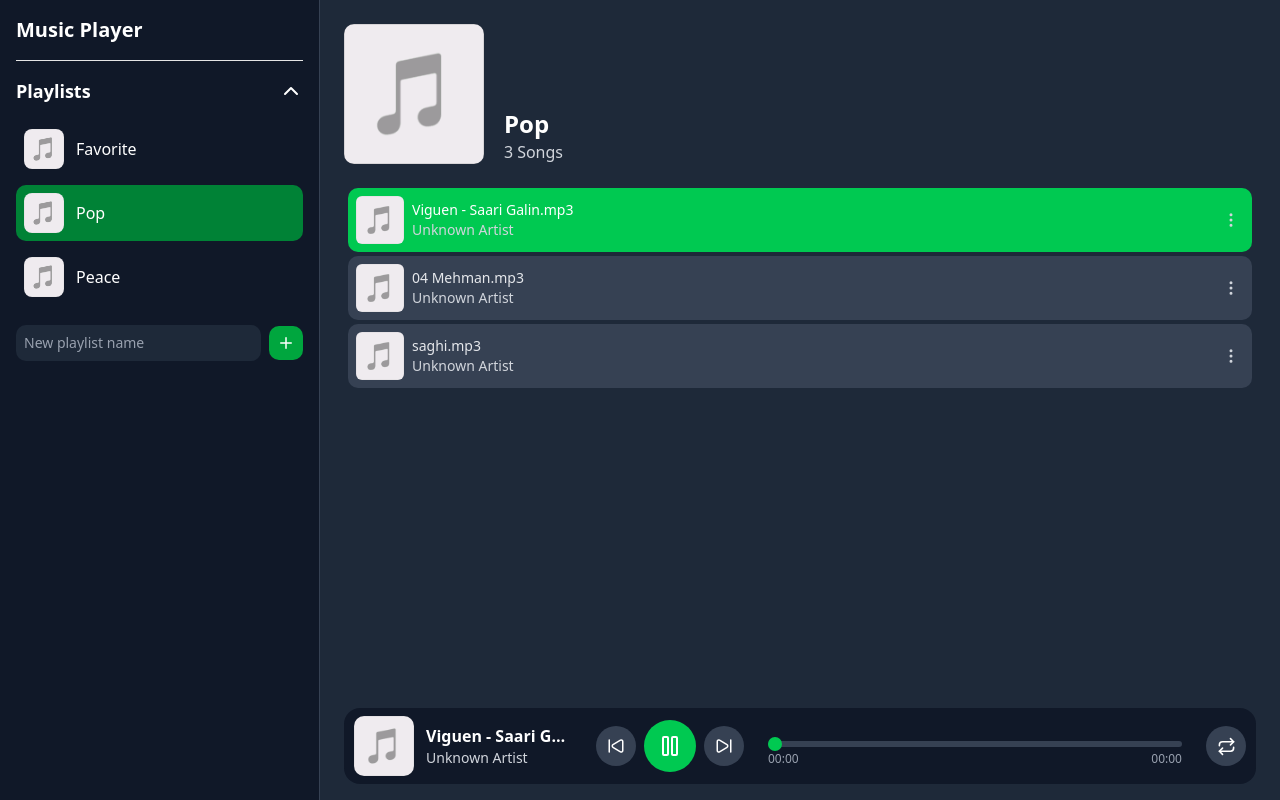
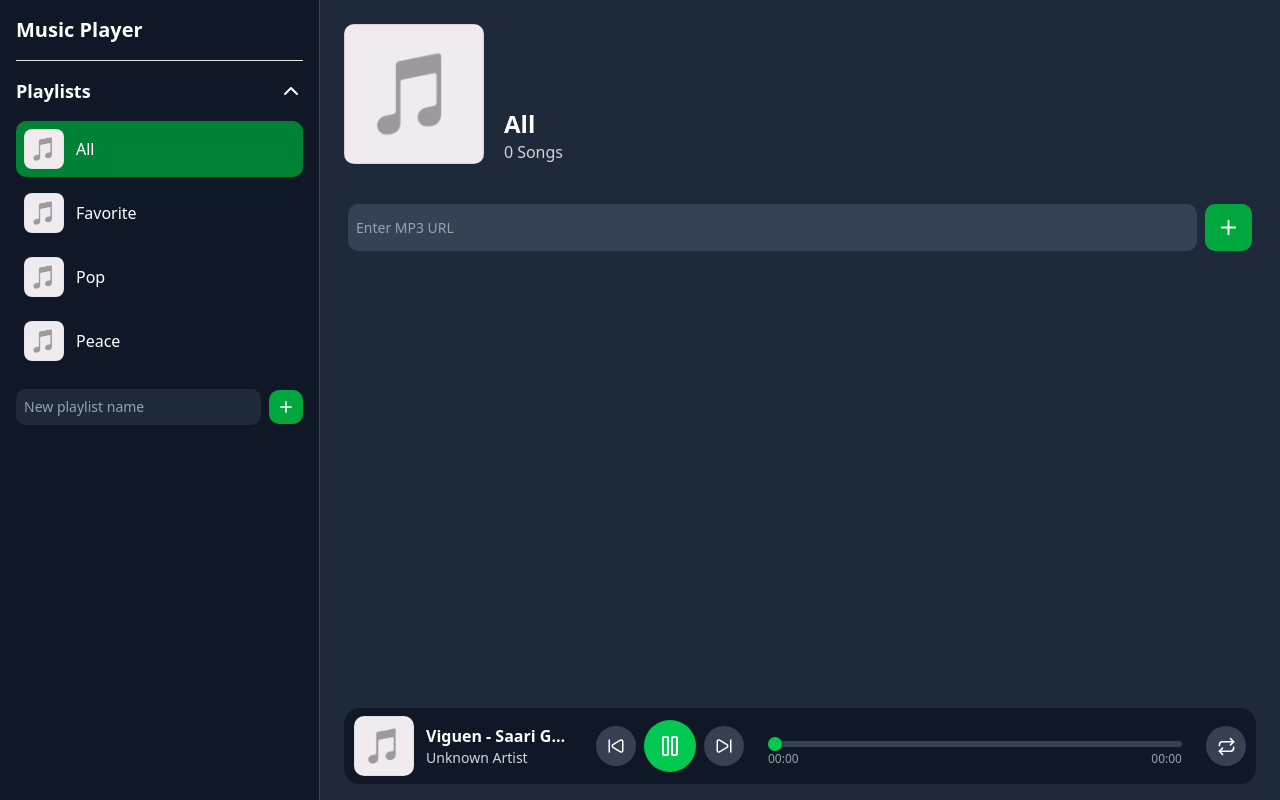
Before and after one commit to HASSANnu-source/music-player-nextjs, a Next.js app: page / in a window 1280 px wide. Built offline with nearby package versions, Linux system fonts and the light colour scheme.

Commit message:
add all playlist

```diff
--- a/app/components/MiniPlayer.tsx
+++ b/app/components/MiniPlayer.tsx
@@ -89,7 +89,7 @@ export default function MiniPlayer({
         <ChevronDown size={22} />
       </button>
 
-      <div className="absolute top-5 text-center">
+      <div className="absolute sm:static top-5 text-center">
         <p className="font-semibold text-sm text-gray-300">
           PLAYING FROM
         </p>
@@ -101,7 +101,7 @@ export default function MiniPlayer({
       <img
         src={metadata.picture}
         alt="cover"
-        className="w-60 h-60 rounded-2xl object-cover transition-transform duration-500"
+        className="w-60 h-60 object-cover transition-transform duration-500"
       />
 
       <div className="text-center">
--- a/app/components/MusicPlayer.tsx
+++ b/app/components/MusicPlayer.tsx
@@ -34,18 +34,12 @@ interface MusicPlayerProps {
 export default function MusicPlayer({ playlists, selectedPlaylist }: MusicPlayerProps) {
   const proxy = "/api/proxy";
 
-  const [currentPlaylistName, setCurrentPlaylistName] = useState<string>(selectedPlaylist);
   const [favoritePlaylist, setfavoritePlaylist] = useState<string[]>([]);
   const [currentPlaylist, setCurrentPlaylist] = useState<string[]>(
     playlists[0]?.tracks ?? []
   );
-
-  // currentIndex فقط وقتی مقدار می‌گیره که کاربر خودش انتخاب کنه (init = -1)
   const [currentIndex, setCurrentIndex] = useState<number>(0);
-
-  // منبع حقیقت برای پخش — فقط وقتی کاربر بخواد عوض میشه
   const [currentTrackUrl, setCurrentTrackUrl] = useState<string>("https://dlrrooz.top/2025/1/New/Viguen%20-%20Saari%20Galin.mp3");
-
   const [newTrack, setNewTrack] = useState("");
   const [isPlaying, setIsPlaying] = useState(false);
   const [isLooped, setIsLooped] = useState(false);
@@ -57,10 +51,11 @@ export default function MusicPlayer({ playlists, selectedPlaylist }: MusicPlayer
 
   const audioRef = useRef<HTMLAudioElement | null>(null);
   const pendingRequests = useRef<Set<string>>(new Set());
-  const saveTimer = useRef<number | null>(null);
   const mounted = useRef(true);
 
+  const currentPlaylistName = selectedPlaylist;
   const isFavorite = currentPlaylistName === "Favorite";
+  const isAll = currentPlaylistName === "All";
   const firstTrack = currentPlaylist[0];
 
   const getFileName = (url: string) => {
@@ -71,12 +66,6 @@ export default function MusicPlayer({ playlists, selectedPlaylist }: MusicPlayer
       return url;
     }
   };
-
-  // وقتی parent selectedPlaylist رو فرستاد، فقط اسم رو ست می‌کنیم.
-  useEffect(() => {
-    setCurrentPlaylistName(selectedPlaylist);
-  }, [selectedPlaylist]);
-
   // ---------------- load saved playlist ----------------
   useEffect(() => {
     mounted.current = true;
@@ -109,6 +98,14 @@ export default function MusicPlayer({ playlists, selectedPlaylist }: MusicPlayer
     try {
       const saved = localStorage.getItem(STORAGE_KEY);
       const parsed = saved ? JSON.parse(saved) : {};
+
+      // اگر پلی‌لیست All انتخاب شده
+      if (isAll) {
+        const allKeys = Object.keys(parsed.metadata ?? {});
+        setCurrentPlaylist(allKeys);
+        return;
+      }
+
       const allPlaylists = [...playlists, ...(parsed.playlists ?? [])];
       const pl = allPlaylists.find((p: Playlist) => p.name === currentPlaylistName);
       const newTracks = pl?.tracks ?? [];
@@ -125,10 +122,8 @@ export default function MusicPlayer({ playlists, selectedPlaylist }: MusicPlayer
       const pl = playlists.find((p) => p.name === currentPlaylistName);
       setCurrentPlaylist(pl?.tracks ?? []);
     }
-  }, [currentPlaylistName, favoritePlaylist, playlists, isFavorite]);
+  }, [currentPlaylistName, favoritePlaylist, playlists, isFavorite, isAll, allMetadata]);
 
-  // currentTrack بر اساس currentTrackUrl (که منبع حقیقت پخشه) یا در صورتی که null باشه،
-  // اگر کاربر ایندکس زده باشه از currentPlaylist[currentIndex] استفاده می‌کنیم.
   const currentTrack = currentTrackUrl ?? (currentIndex >= 0 ? currentPlaylist[currentIndex] : undefined);
 
   // ---------------- audio playback ----------------
@@ -349,56 +344,29 @@ export default function MusicPlayer({ playlists, selectedPlaylist }: MusicPlayer
     try {
       const saved = localStorage.getItem(STORAGE_KEY);
       if (!saved) return;
-
       const parsed = JSON.parse(saved);
       const playlist = parsed.playlists?.find((p: any) => p.name === playlistName);
       if (!playlist) return;
-
-      const removedTrack = playlist.tracks[idx];
       playlist.tracks.splice(idx, 1);
-
       parsed.playlists = parsed.playlists.map((p: any) =>
         p.name === playlistName ? playlist : p
       );
-
-      // بررسی وجود آهنگ در سایر پلی‌لیست‌ها و Favorite
-      const allOtherPlaylists = parsed.playlists.filter(
-        (p: any) => p.name !== playlistName
-      );
-      const favorite = parsed.favoritePlaylist ?? [];
-
-      const stillExists =
-        favorite.includes(removedTrack) ||
-        allOtherPlaylists.some((pl: any) => pl.tracks.includes(removedTrack));
-
-      if (!stillExists) {
-        delete parsed.metadata?.[removedTrack];
-        console.log("✅ metadata deleted for:", removedTrack);
-      } else {
-        console.log("⏩ metadata kept (still in another playlist):", removedTrack);
-      }
-
       localStorage.setItem(STORAGE_KEY, JSON.stringify(parsed));
-
-      // بروزرسانی state
       setCurrentPlaylist(playlist.tracks);
     } catch (e) {
       console.error("Failed to remove track from playlist:", e);
     }
   };
 
-  const handleAddTrack = () => {
-    const url = newTrack.trim();
-    if (!url || !isFavorite) return;
+  const handleAddToFavorite = (track?: string) => {
+    const url = track || newTrack.trim();
+    if (!url) return;
 
     const updated = [...favoritePlaylist, url];
     setfavoritePlaylist(updated);
     setCurrentPlaylist(updated);
     setNewTrack("");
     fetchMetadata(url);
-
-    if (saveTimer.current) clearTimeout(saveTimer.current);
-    saveTimer.current = window.setTimeout(() => {
       try {
         const saved = localStorage.getItem(STORAGE_KEY);
         const parsed = saved ? JSON.parse(saved) : {};
@@ -407,51 +375,78 @@ export default function MusicPlayer({ playlists, selectedPlaylist }: MusicPlayer
         parsed.metadata = allMetadata;
 
         localStorage.setItem(STORAGE_KEY, JSON.stringify(parsed));
-      } catch { }
-      saveTimer.current = null;
-    }, 0);
+      } catch(e) {
+        console.log(e)
+      }
   };
 
-  const handleRemoveTrack = (idx: number) => {
+  const handleRemoveFromFavorite = (idx: number) => {
     if (!isFavorite) return;
-
-    const removedTrack = favoritePlaylist[idx];
     const updated = favoritePlaylist.filter((_, i) => i !== idx);
-
-    // آپدیت UI
     setfavoritePlaylist(updated);
     setCurrentPlaylist(updated);
-
     try {
       const saved = localStorage.getItem(STORAGE_KEY);
       const parsed = saved ? JSON.parse(saved) : {};
+      parsed.favoritePlaylist = updated;
+      localStorage.setItem(STORAGE_KEY, JSON.stringify(parsed));
+    } catch (e) {
+      console.error("Failed to remove track from favorite:", e);
+    }
+  };
 
-      parsed.favoritePlaylist = updated;
+  const handleAddMetadata = () => {
+    const url = newTrack.trim();
+    if (!url) return;
+    setNewTrack("");
+    fetchMetadata(url);
+      try {
+        const saved = localStorage.getItem(STORAGE_KEY);
+        const parsed = saved ? JSON.parse(saved) : {};
+        parsed.metadata = allMetadata;
+        localStorage.setItem(STORAGE_KEY, JSON.stringify(parsed));
+      } catch(e) {
+        console.log("Failed to add metadata:", e)
+      }
+  };
 
-      // بررسی اینکه آهنگ توی هیچ پلی‌لیست دیگه‌ای نباشه
-      const playlists = parsed.playlists ?? [];
-      const stillExistsSomewhere = playlists.some((pl: any) =>
-        pl.tracks.includes(removedTrack)
-      );
+  const handleRemoveMetadata = (url: string) => {
+    try {
+      // 1. حذف از state
+      setAllMetadata(prev => {
+        const newMetadata = { ...prev };
+        delete newMetadata[url];
+        return newMetadata;
+      });
 
-      if (!stillExistsSomewhere && parsed.metadata?.[removedTrack]) {
-        delete parsed.metadata[removedTrack];
-        console.log("✅ metadata deleted for:", removedTrack);
-      } else {
-        console.log("⏩ track still exists in another playlist:", removedTrack);
+      // 2. حذف از localStorage
+      const saved = localStorage.getItem(STORAGE_KEY);
+      if (saved) {
+        const parsed = JSON.parse(saved);
+
+        // حذف از metadata
+        if (parsed.metadata && parsed.metadata[url]) {
+          delete parsed.metadata[url];
+        }
+
+        // حذف از favoritePlaylist اگر وجود دارد
+        if (Array.isArray(parsed.favoritePlaylist)) {
+          parsed.favoritePlaylist = parsed.favoritePlaylist.filter((track: string) => track !== url);
+        }
+
+        // حذف از سایر پلی‌لیست‌ها
+        if (Array.isArray(parsed.favoritePlaylist)) {
+          const newFav = parsed.favoritePlaylist.filter((track: string) => track !== url);
+          parsed.favoritePlaylist = newFav;
+          setfavoritePlaylist(newFav);
         }
 
         localStorage.setItem(STORAGE_KEY, JSON.stringify(parsed));
+      }
 
-      // آپدیت استیت محلی
-      setAllMetadata((prev) => {
-        if (stillExistsSomewhere || !prev?.[removedTrack]) return prev;
-        const copy = { ...prev };
-        delete copy[removedTrack];
-        return copy;
-      });
-    } catch (e) {
-      console.error("Failed to remove track:", e);
+      console.log("✅ Metadata removed for:", url);
+    } catch(e) {
+      console.log("❌ Failed to remove metadata:", e);
     }
   };
 
@@ -469,8 +464,6 @@ export default function MusicPlayer({ playlists, selectedPlaylist }: MusicPlayer
   };
 
   useEffect(() => {
-    if (saveTimer.current) clearTimeout(saveTimer.current);
-    saveTimer.current = window.setTimeout(() => {
     try {
       const saved = localStorage.getItem(STORAGE_KEY);
       const parsed = saved ? JSON.parse(saved) : {};
@@ -479,13 +472,9 @@ export default function MusicPlayer({ playlists, selectedPlaylist }: MusicPlayer
       parsed.metadata = allMetadata;
 
       localStorage.setItem(STORAGE_KEY, JSON.stringify(parsed));
-      } catch { }
-      saveTimer.current = null;
-    }, 0);
-    return () => {
-      if (saveTimer.current) clearTimeout(saveTimer.current);
-      saveTimer.current = null;
-    };
+    } catch(e) {
+      console.log(e)
+    }
   }, [favoritePlaylist, allMetadata, isFavorite]);
 
   // برای رندر UI: ایندکسِ آهنگ فعال در currentPlaylist (اگر آهنگ فعلی در پلی‌لیست باشه)
@@ -503,9 +492,7 @@ export default function MusicPlayer({ playlists, selectedPlaylist }: MusicPlayer
             : "none",
         }}
       />
-        <div className="mb-5">
-          {currentTrack ? (
-            <div className="flex items-end gap-5">
+        <div className="flex items-end gap-5 mb-5">
           <img
             src={allMetadata[firstTrack ?? ""]?.picture ?? "/default-cover.png"}
             alt="cover"
@@ -521,37 +508,52 @@ export default function MusicPlayer({ playlists, selectedPlaylist }: MusicPlayer
             </p>
           </div>
         </div>
-          ) : (
-            <div className="text-gray-400">No track</div>
-          )}
-        </div>
 
         <div className="w-full space-y-3">
           <div className="w-full rounded-xl p-1 space-y-1">
             {currentPlaylist.map((track, idx) => (
               <TrackItem
+                url={track}
                 key={idx}
                 title={allMetadata[track]?.title ?? getFileName(track)}
                 artist={allMetadata[track]?.artist ?? "Unknown Artist"}
                 picture={allMetadata[track]?.picture}
                 isActive={idx === activeIndex}
                 onClick={() => {
-                  // فقط وقتی کاربر کلیک کرد، ایندکس و URL تغییر کنه
                   setCurrentIndex(idx);
                   setCurrentTrackUrl(track);
                 }}
                 currentPlaylistName={currentPlaylistName}
                 onRemove={
                   isFavorite
-                    ? () => handleRemoveTrack(idx)
-                    : (currentPlaylistName !== "Pop" && currentPlaylistName !== "Peace")
-                      ? () => handleRemoveTrackFromPlaylist(idx, currentPlaylistName)
-                      : undefined
+                    ? () => handleRemoveFromFavorite(idx)
+                    : (isAll
+                      ? () => handleRemoveMetadata(track)
+                      : () => handleRemoveTrackFromPlaylist(idx, currentPlaylistName)
+                    )
                 }
                 onCopy={() => handleCopy(track)}
+                AddToFavorite={(track) => handleAddToFavorite(track)}
                 />
             ))}
           </div>
+          {isAll && (
+            <div className="flex w-full gap-2 px-1">
+              <input
+                type="text"
+                placeholder="Enter MP3 URL"
+                value={newTrack}
+                onChange={(e) => setNewTrack(e.target.value)}
+                className="flex-1 p-2 bg-gray-700 rounded-lg text-sm placeholder-gray-400 focus:outline-none"
+              />
+              <button
+                className="p-3 bg-green-600 rounded-lg text-2xl hover:bg-green-500 transition"
+                onClick={handleAddMetadata}
+              >
+                <Plus size={23} />
+              </button>
+            </div>
+          )}
 
           {isFavorite && (
             <div className="flex w-full gap-2 px-1">
@@ -563,14 +565,14 @@ export default function MusicPlayer({ playlists, selectedPlaylist }: MusicPlayer
                 className="flex-1 p-2 bg-gray-700 rounded-lg text-sm placeholder-gray-400 focus:outline-none"
                 />
               <button
-                className="p-3 bg-blue-600 rounded-lg text-2xl hover:bg-blue-500 transition"
-                onClick={handleAddTrack}
+                className="p-3 bg-green-600 rounded-lg text-2xl hover:bg-green-500 transition"
+                onClick={() => handleAddToFavorite()}
               >
                 <Plus size={23} />
               </button>
             </div>
           )}
-          {(currentPlaylistName !== "Favorite" && currentPlaylistName !== "Pop" && currentPlaylistName !== "Peace") && (
+          {(currentPlaylistName !== "Favorite" && currentPlaylistName !== "Pop" && currentPlaylistName !== "Peace" && currentPlaylistName !== "All") && (
             <div className="flex w-full gap-2 px-1 mt-2">
               <input
                 type="text"
--- a/app/components/PlayerLayout.tsx
+++ b/app/components/PlayerLayout.tsx
@@ -11,7 +11,7 @@ interface Playlist {
 }
 
 export default function PlayerLayout({ playlists }: { playlists: Playlist[] }) {
-  const [selectedPlaylist, setSelectedPlaylist] = useState<string>("Pop");
+  const [selectedPlaylist, setSelectedPlaylist] = useState<string>("All");
   const [isOpen, setIsOpen] = useState(false);
 
   return (
--- a/app/components/SideBar.tsx
+++ b/app/components/SideBar.tsx
@@ -24,8 +24,9 @@ interface SideBarProps {
 
 export const SideBar = ({ playlists, selected, onSelect }: SideBarProps) => {
   const [open, setOpen] = useState(true);
-  const [newName, setNewName] = useState("")
-  const [firstTrack, setFirstTrack] = useState<string | null>(null);
+  const [newName, setNewName] = useState("");
+  const [firstFavoriteTrack, setFirstTrack] = useState<string | null>(null);
+  const [firstAllTrack, setFirstAllTrack] = useState<string | null>(null);
   const allMetadata = useLocalStorage(STORAGE_KEY);
   const [allPlaylists, setAllPlaylists] = useState<Playlist[]>(playlists);
 
@@ -45,6 +46,8 @@ export const SideBar = ({ playlists, selected, onSelect }: SideBarProps) => {
       if (saved) {
         const parsed = JSON.parse(saved);
         setFirstTrack(parsed?.favoritePlaylist?.[0] ?? null);
+        const firstKey = parsed?.metadata ? Object.keys(parsed.metadata)[0] : null;
+        setFirstAllTrack(firstKey ?? null);
       }
     } catch (e) {
       console.warn("Failed to get first track:", e);
@@ -86,42 +89,11 @@ export const SideBar = ({ playlists, selected, onSelect }: SideBarProps) => {
     try {
       const saved = localStorage.getItem(STORAGE_KEY);
       if (!saved) return;
-
       const parsed = JSON.parse(saved);
-
-      const removedPlaylist = parsed.playlists?.find(
-        (p: Playlist) => p.name === playlistName
-      );
-
-      // حذف پلی‌لیست از لیست
       parsed.playlists =
         parsed.playlists?.filter((p: Playlist) => p.name !== playlistName) ?? [];
-
-      // حذف متادیتای آهنگ‌هایی که فقط در این پلی‌لیست بودن
-      if (removedPlaylist && removedPlaylist.tracks?.length) {
-        const remainingPlaylists = [
-          ...(parsed.playlists ?? []),
-          { name: "Favorite", tracks: parsed.favoritePlaylist ?? [] },
-        ];
-
-        const remainingTracks = new Set(
-          remainingPlaylists.flatMap((pl: Playlist) => pl.tracks)
-        );
-
-        for (const trackId of removedPlaylist.tracks) {
-          if (!remainingTracks.has(trackId)) {
-            delete parsed.metadata?.[trackId];
-          }
-        }
-      }
-
-      // ذخیره در localStorage
       localStorage.setItem(STORAGE_KEY, JSON.stringify(parsed));
-
-      // آپدیت UI
       setAllPlaylists((prev) => prev.filter((p) => p.name !== playlistName));
-
-      // اگر پلی‌لیست فعلی حذف شد، بعد از آپدیت، برو روی Pop یا اولین پلی‌لیست موجود
       if (selected === playlistName) {
         setTimeout(() => {
           const firstPL = parsed.playlists?.[0]?.name ?? "Pop";
@@ -134,7 +106,7 @@ export const SideBar = ({ playlists, selected, onSelect }: SideBarProps) => {
   };
 
   return (
-    <div className="bg-gray-900 w-full min-h-screen text-white p-4">
+    <div className="bg-gray-900 w-full h-full text-white p-4">
       <div className="flex flex-col gap-4">
         <p className="text-xl font-bold pb-4 border-b-1">
           Music Player
@@ -154,6 +126,23 @@ export const SideBar = ({ playlists, selected, onSelect }: SideBarProps) => {
         {open && (
           <div className="flex flex-col gap-2">
             <button
+              key="All"
+              onClick={() => onSelect("All")}
+              className={`flex items-center gap-3 w-full p-2 rounded-lg transition ${
+                selected === "All" ? "bg-green-700" : "hover:bg-gray-800"
+              }`}
+            >
+              <img
+                src={
+                  (firstAllTrack && allMetadata?.[firstAllTrack]?.picture) ??
+                  "/default-cover.png"
+                }
+                alt="All"
+                className="w-10 h-10 rounded-md object-cover"
+              />
+              <span className="truncate text-left">All</span>
+            </button>
+            <button
               key="Favorite"
               onClick={() => onSelect("Favorite")}
               className={`flex items-center gap-3 w-full p-2 rounded-lg transition ${
@@ -162,7 +151,7 @@ export const SideBar = ({ playlists, selected, onSelect }: SideBarProps) => {
             >
               <img
                 src={
-                  (firstTrack && allMetadata?.[firstTrack]?.picture) ??
+                  (firstFavoriteTrack && allMetadata?.[firstFavoriteTrack]?.picture) ??
                   "/default-cover.png"
                 }
                 alt="Favorite"
```
Also changed, not shown: app/components/TrackItem.tsx (+20 -4 lines). Lines whose indentation alone changed are shown as unchanged.
